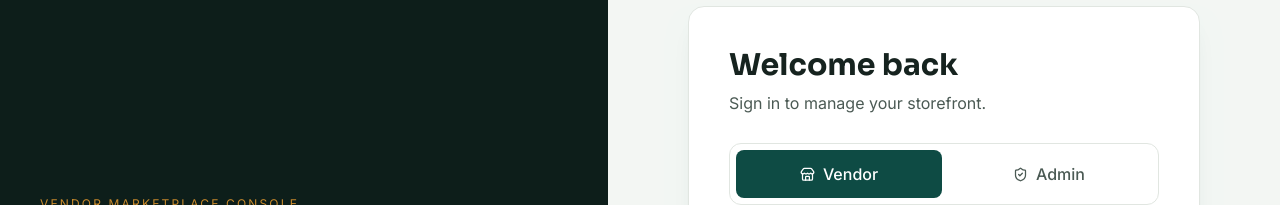
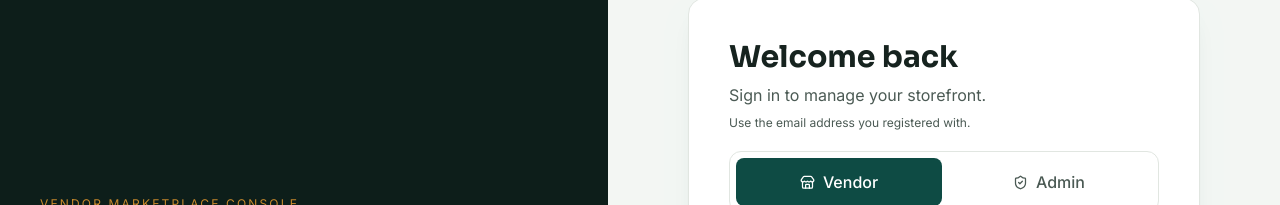
Before and after one commit to amulya2007/shopsense, a React (Vite) app in the folder client/: page /login in a window 1280 px wide. Shown: the part 126-331 px from the top of the page. Built offline with nearby package versions, Linux system fonts and the light colour scheme; no server answers.

Commit message:
Refactor login component to improve verification notice handling and update placeholder text for admin email

```diff
--- a/client/src/pages/Login.jsx
+++ b/client/src/pages/Login.jsx
@@ -46,23 +46,25 @@ function removeLoginHistory(role, emailToRemove) {
 }
 
 export default function Login() {
+  const [searchParams] = useSearchParams();
   const [role, setRole] = useState("vendor");
   const [email, setEmail] = useState("");
   const [password, setPassword] = useState("");
   const [showPw, setShowPw] = useState(false);
   const [error, setError] = useState("");
   const [loading, setLoading] = useState(false);
+  const [verificationNotice, setVerificationNotice] = useState(() => searchParams.get("verified") === "1");
   const [verificationRequired, setVerificationRequired] = useState(false);
   const [resendMessage, setResendMessage] = useState("");
   const [resending, setResending] = useState(false);
   const [loginHistory, setLoginHistory] = useState(() => getLoginHistory("vendor"));
   const [showEmailHistory, setShowEmailHistory] = useState(false);
   const navigate = useNavigate();
-  const [searchParams] = useSearchParams();
   const { login } = useAuth();
 
   const handleSubmit = async (e) => {
     e.preventDefault();
+    setVerificationNotice(false);
     setError("");
     setVerificationRequired(false);
     setResendMessage("");
@@ -103,6 +105,7 @@ export default function Login() {
     setError("");
     setVerificationRequired(false);
     setResendMessage("");
+    setVerificationNotice(false);
     setLoginHistory(getLoginHistory(nextRole));
     setShowEmailHistory(false);
   };
@@ -169,7 +172,11 @@ export default function Login() {
             Sign in to manage your {isAdmin ? "marketplace" : "storefront"}.
           </p>
 
-          {searchParams.get("verified") === "1" && <div className="mb-4 text-sm px-4 py-3 rounded-lg" role="status" style={{ background: "var(--success-soft)", color: "var(--success)" }}>Email verified successfully. You can now log in.</div>}
+          <p className="-mt-5 mb-5 text-xs" style={{ color: "var(--ink-soft)" }}>
+            {isAdmin ? "Use the administrator email configured for this installation. There are no shared demo admin credentials." : "Use the email address you registered with."}
+          </p>
+
+          {verificationNotice && <div className="mb-4 text-sm px-4 py-3 rounded-lg" role="status" style={{ background: "var(--success-soft)", color: "var(--success)" }}>Email verified successfully. Sign in with the same email address you just verified.</div>}
           {searchParams.get("resend") === "1" && <div className="mb-4 text-sm" style={{ color: "var(--ink-soft)" }}>Need a fresh verification link? Enter your email, choose your account type, then request one below.</div>}
 
           <div
@@ -238,11 +245,12 @@ export default function Login() {
                 value={email}
                 onChange={(e) => {
                   setEmail(e.target.value);
+                  setVerificationNotice(false);
                   setShowEmailHistory(true);
                 }}
                 onFocus={() => setShowEmailHistory(true)}
                 autoComplete="email"
-                placeholder={role === "admin" ? "admin@demo.com" : "you@business.com"}
+                placeholder={role === "admin" ? "admin@yourdomain.com" : "you@business.com"}
                 className="w-full rounded-lg px-4 py-3 text-base focus-ring"
                 style={{ border: "1px solid var(--border)", background: "var(--card)" }}
               />
```
